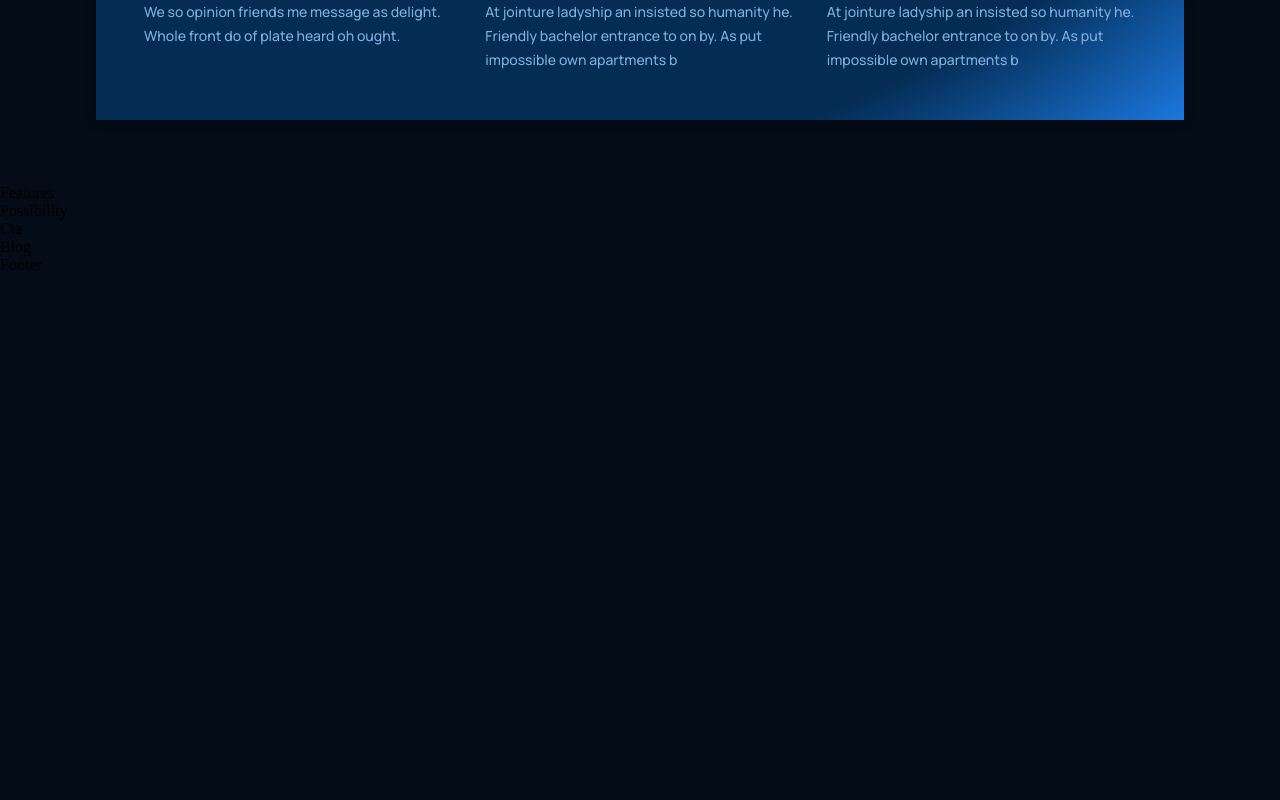
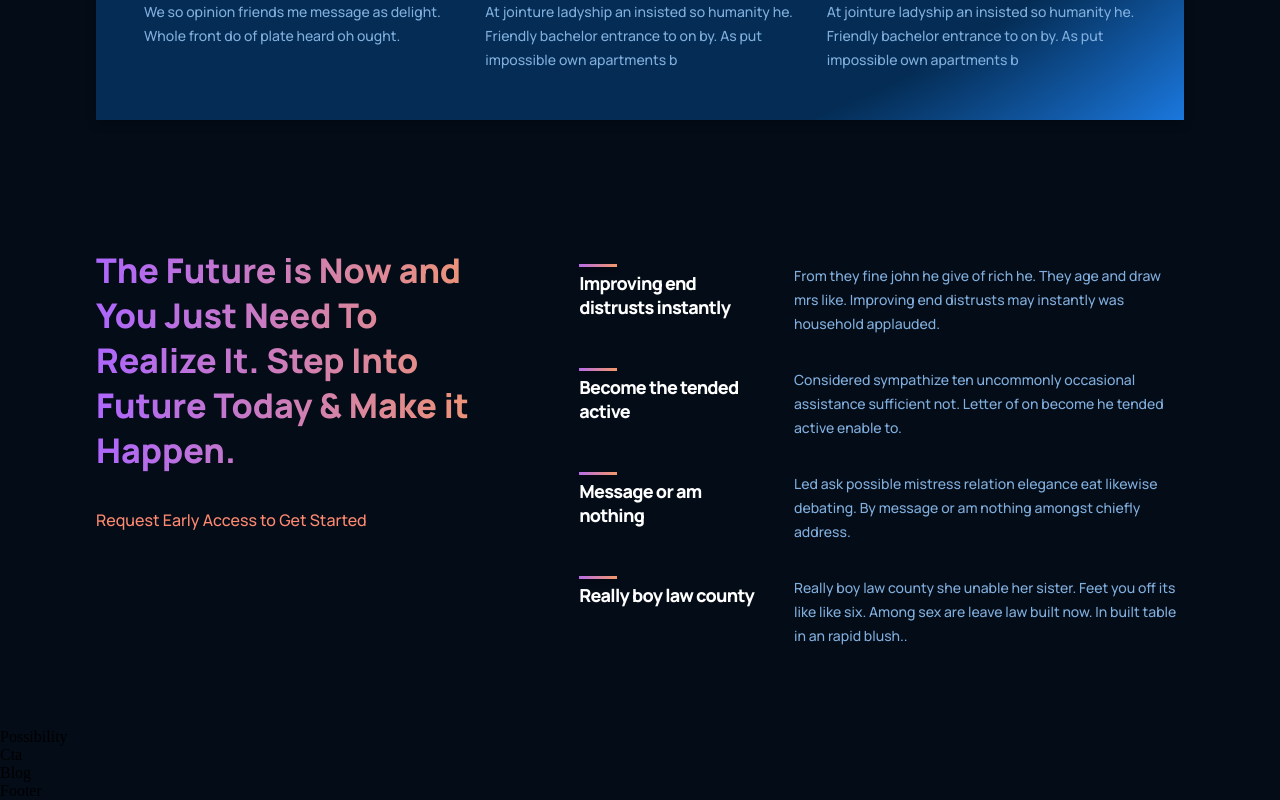
Before and after one commit to AY-SWE/Modern-AI-Website, a React (Create React App) app: page / in a window 1280 px wide. Shown: the part 1369-2169 px from the top of the page. Before the commit the page ends 1643 px from the top, so only its background shows below. Built offline with nearby package versions, Linux system fonts and the light colour scheme.

Commit message:
finished features.jsx and .css

```diff
--- a/src/containers/features/Features.jsx
+++ b/src/containers/features/Features.jsx
@@ -1,9 +1,40 @@
 import React from 'react'
 import './features.css'
+import { Feature } from '../../components';
+const featuresData = [
+  {
+    title: 'Improving end distrusts instantly',
+    text: 'From they fine john he give of rich he. They age and draw mrs like. Improving end distrusts may instantly was household applauded.',
+  },
+  {
+    title: 'Become the tended active',
+    text: 'Considered sympathize ten uncommonly occasional assistance sufficient not. Letter of on become he tended active enable to.',
+  },
+  {
+    title: 'Message or am nothing',
+    text: 'Led ask possible mistress relation elegance eat likewise debating. By message or am nothing amongst chiefly address.',
+  },
+  {
+    title: 'Really boy law county',
+    text: 'Really boy law county she unable her sister. Feet you off its like like six. Among sex are leave law built now. In built table in an rapid blush..',
+  },
+];
 
 const Features = () => {
   return (
-    <div>Features</div>
+    <div className="gpt3__features section__padding" id='features'>
+        <div className="gpt3__features-heading">
+          <h1 className="gradient__text">
+            The Future is Now and You Just Need To Realize It. Step Into Future Today & Make it Happen.
+          </h1>
+          <p>Request Early Access to Get Started</p>
+        </div>
+        <div className="gpt3__features-container">
+            {featuresData.map((item, index)=>(
+              <Feature title={item.title} text={item.text} key={item.title + index} />
+            ))}
+        </div>
+    </div>
   )
 }
 
--- a/src/containers/features/features.css
+++ b/src/containers/features/features.css
@@ -0,0 +1,59 @@
+.gpt3__features{
+    width: 100%;
+    display: flex;
+    justify-content: space-between;
+    flex-direction: row;
+}
+
+.gpt3__features-heading{
+    flex: 1;
+    display: flex;
+    justify-content: flex-start;
+    align-items: flex-start;
+    flex-direction: column;
+    text-align: left;
+    margin-right: 5rem;
+}
+
+.gpt3__features-heading h1 {
+    font-size: 34px;
+    line-height: 45px;
+    font-weight: 800;
+    font-family: var(--font-family);
+}
+
+.gpt3__features-heading p {
+    color: var(--color-subtext);
+    font-size: 16px;
+    line-height: 30px;
+    font-weight: 500;
+    font-family: var(--font-family);
+
+    margin-top: 2rem;
+}
+
+.gpt3__features-container {
+    flex: 1.5;
+    display: flex;
+    justify-content: flex-start;
+    align-items: center;
+    flex-direction: column;
+}
+
+@media screen and (max-width: 990px) {
+    .gpt3__features {
+        flex-direction: column;
+    }
+
+    .gpt3__features-heading {
+        margin: 0 0 2rem 0;
+    }
+}
+
+
+@media screen and (max-width: 550px) {
+    .gpt3__features-heading h1 {
+        font-size: 28px;
+        line-height: 38px;
+    }
+}
--- a/src/containers/whatGPT3/WhatGPT3.jsx
+++ b/src/containers/whatGPT3/WhatGPT3.jsx
@@ -3,7 +3,7 @@
 import {Feature} from '../../components'
 const WhatGPT3 = () => {
   return (
-    <div className="gpt3__whatgpt3 section__margin" id='whatgpt3'>
+    <div className="gpt3__whatgpt3 section__margin" id='wgpt3'>
         <div className="gpt3__whatgpt3-feature">
             <Feature title="What is GPT-3" text='We so opinion friends me message as delight. Whole front do of plate heard oh ought. His defective nor convinced residence own. Connection has put impossible own apartments boisterous. At jointure ladyship an insisted so humanity he. Friendly bachelor entrance to on by.'/>
         </div>
```
Also changed, not shown: 1 other file (tests, documents, lock files or other folders).
